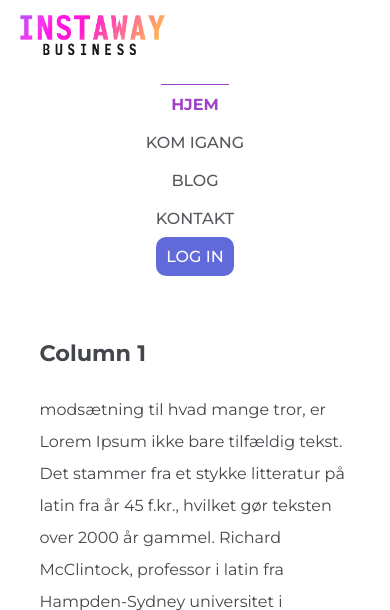
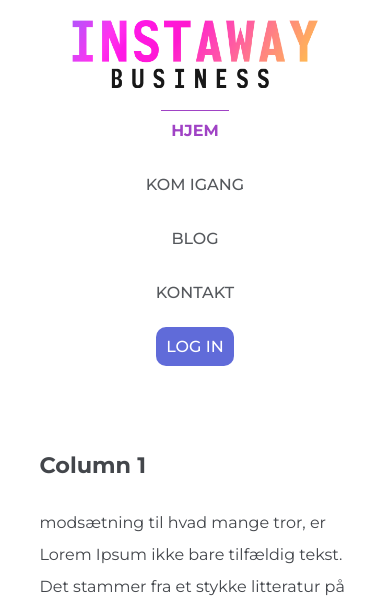
Before and after one commit to joaja90/MyRepo, a PHP site: page / in a window 390 px wide. Shown: the top 610 px of the page. Run offline with PHP 8.4, Linux system fonts and the light colour scheme.

Commit message:
Vers. 1.1

```diff
--- a/2. semester/INSTAWAY/responsive.css
+++ /dev/null
@@ -1,80 +0,0 @@
-/* RESPONSIVE CSS */
-
-/* Responsive styling for index.html*/
-
-@media screen and (max-width: 1078px) {
-
-	.container {
-		width: 90%;
-		margin: 0 auto;
-	}
-	.banner {
-		display: none;
-	}
-
-
-	header {
-		position: relative;
-		padding: 0;
-		margin: 0;
-		width: 100%;
-		text-align: center;
-	}
-
-	.logo {
-		height: 70px;
-		margin: auto;
-		display: block;
-	}
-
-
-	nav {
-		text-align: center;
-		margin: 0;
-		width: 100%;
-		padding: 0;
-
-	}
-
-	/*Kollapser menuen*/
-	ul li {
-		display: block;
-		margin: 0;
-		width: 100%;
-		padding: 2% 0;
-		;
-	}
-
-	nav a::before {
-		content: '';
-		display: block;
-		height: 1px;
-		width: 100%;
-		background: linear-gradient(0.25turn, #d331f7, #ff3ca5, #ffa94b);
-		position: absolute;
-		bottom: 0;
-		width: 0%;
-		transition: all ease-in-out 200ms;
-	}
-
-	.column {
-		width: 100%;
-		line-height: 2;
-	}
-
-}
-
-/* Responsive styling for instaway-blog.html*/
-
-/* Responsive layout - when the screen is less than 800px wide, make the two columns stack on top of each other instead of next to each other */
-
-@media screen and (max-width: 1078px) {
-	.card {
-		width: 100%;
-		margin: 20px;
-
-	}
-
-
-
-}
--- a/2. semester/INSTAWAY/style.css
+++ b/2. semester/INSTAWAY/style.css
@@ -196,14 +196,14 @@ nav a:hover::before {
     border-radius: 5px;
     display: inline-block;
 
-    transition: all ease-in-out 200ms;
+    transition: ease-out 400ms;
 }
 
 #button:hover {
     color: dimgrey;
     background-color: #faeafe;
     text-shadow: 0px 0px;
-    transition: all ease-in-out 200ms;
+    transition: ease-in 100ms;
 }
 
 /* FOOTER */
@@ -246,14 +246,13 @@ video {
     background-color: #4f5bd5;
     color: white;
     margin-left: 50px;
-
-    transition: ease-out 220ms;
+    transition: ease-out 120ms;
 }
 
 .login:hover {
     color: white;
     background-color: #f58529;
-    transition: ease-in 120ms;
+    transition: all ease-in-out 120ms;
 }
 
 .login:hover::before {
@@ -375,6 +374,10 @@ button:active {
     color: #000;
 }
 
+
+
+
+
 @media screen and (max-width: 1075px) {
 
     .banner {
@@ -424,4 +427,27 @@ button:active {
     video {
         width: 80%
     }
+
+    /* stiller alle blog post på en lodret visning */
+    .card {
+        background-color: white;
+        padding: 20px;
+        margin-top: 20px;
+        max-width: 100%;
+    }
+
+
+    /* KONTAKT.HTML responsive */
+    .kontaktbanner {
+        display: none;
+    }
+
+
+    .column1 {
+        width: 50%;
+        padding: 0;
+        line-height: 2;
+        color: #43464b;
+    }
+
 }
```
Also changed, not shown: 2. semester/INSTAWAY/kontakt.css (+0 -17 lines).
